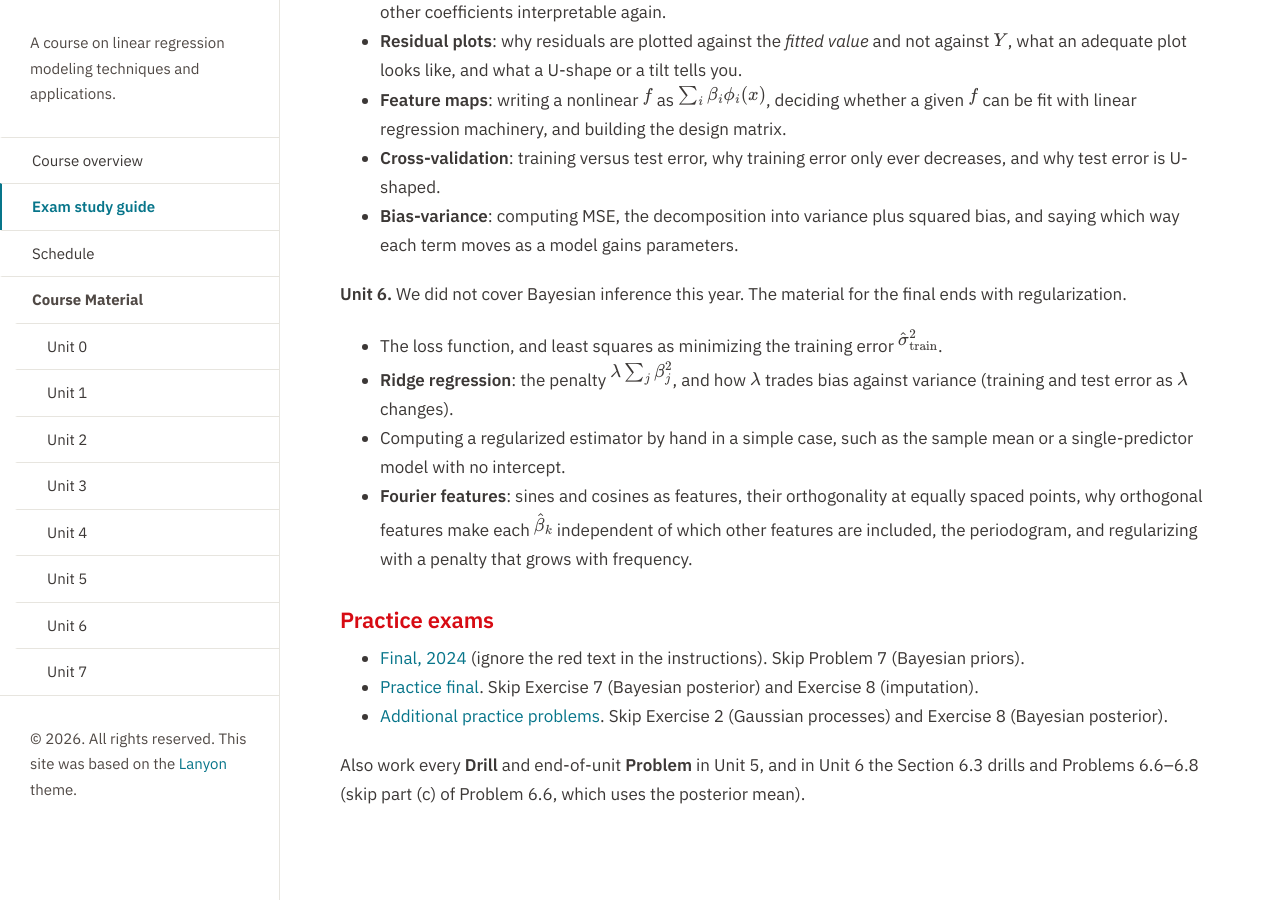
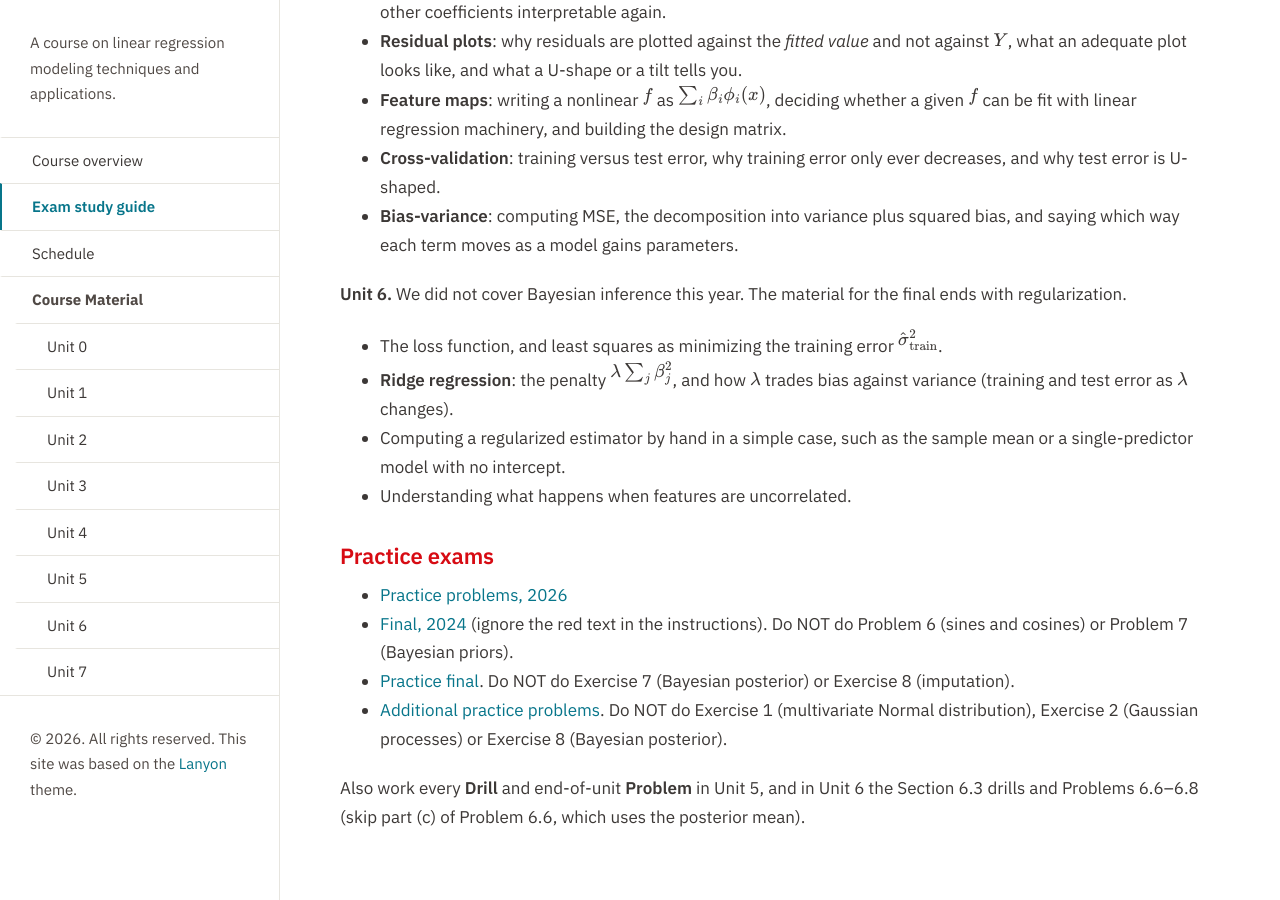
Before and after one commit to elevien/math50_2026, a Jekyll site: the page built from exams.md, in a window 1280 px wide and 900 px high, scrolled down 21790 px. Built offline with Jekyll 4.4.1, drawn with Linux system fonts in a browser that asks for light colours; before the commit the page ends 22666 px from its top, so only the background shows below that.

Commit message:
Publish from math50_sandbox@142ec29

```diff
--- a/exams.md
+++ b/exams.md
@@ -714,12 +714,13 @@ The final is **cumulative**: everything on both midterms, plus [Unit 5]({{ '/uni
 - The loss function, and least squares as minimizing the training error $\hat\sigma^2_{\text{train}}$.
 - **Ridge regression**: the penalty $\lambda\sum_j\beta_j^2$, and how $\lambda$ trades bias against variance (training and test error as $\lambda$ changes).
 - Computing a regularized estimator by hand in a simple case, such as the sample mean or a single-predictor model with no intercept.
-- **Fourier features**: sines and cosines as features, their orthogonality at equally spaced points, why orthogonal features make each $\hat\beta_k$ independent of which other features are included, the periodogram, and regularizing with a penalty that grows with frequency.
+- Understanding what happens when features are uncorrelated.
 
 ### Practice exams
 
-- [Final, 2024]({{ '/public/exam_practice/final_2024C.pdf' | relative_url }}) (ignore the red text in the instructions). Skip Problem 7 (Bayesian priors).
-- [Practice final]({{ '/public/exam_practice/final_practice.pdf' | relative_url }}). Skip Exercise 7 (Bayesian posterior) and Exercise 8 (imputation).
-- [Additional practice problems]({{ '/public/exam_practice/final_additional_practice_problems.pdf' | relative_url }}). Skip Exercise 2 (Gaussian processes) and Exercise 8 (Bayesian posterior).
+- [Practice problems, 2026]({{ '/public/exam_practice/final_practice_problems_2026.pdf' | relative_url }})
+- [Final, 2024]({{ '/public/exam_practice/final_2024C.pdf' | relative_url }}) (ignore the red text in the instructions). Do NOT do Problem 6 (sines and cosines) or Problem 7 (Bayesian priors).
+- [Practice final]({{ '/public/exam_practice/final_practice.pdf' | relative_url }}). Do NOT do Exercise 7 (Bayesian posterior) or Exercise 8 (imputation).
+- [Additional practice problems]({{ '/public/exam_practice/final_additional_practice_problems.pdf' | relative_url }}). Do NOT do Exercise 1 (multivariate Normal distribution), Exercise 2 (Gaussian processes) or Exercise 8 (Bayesian posterior).
 
 Also work every **Drill** and end-of-unit **Problem** in Unit 5, and in Unit 6 the Section 6.3 drills and Problems 6.6&ndash;6.8 (skip part (c) of Problem 6.6, which uses the posterior mean).
```
Also changed, not shown: unit5/index.md (+0 -15 lines), unit6/index.md (+21 -0 lines), 1 other file.
